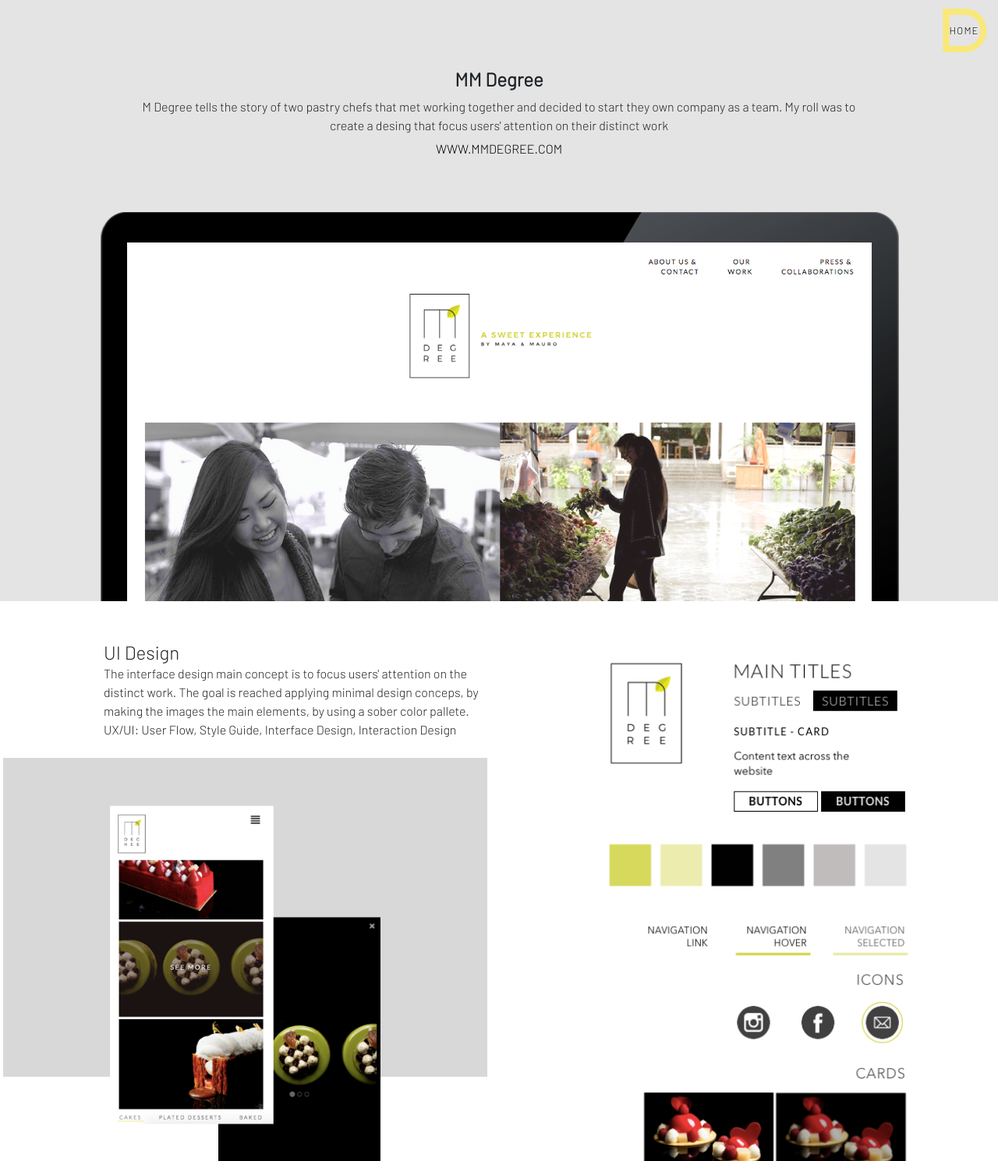
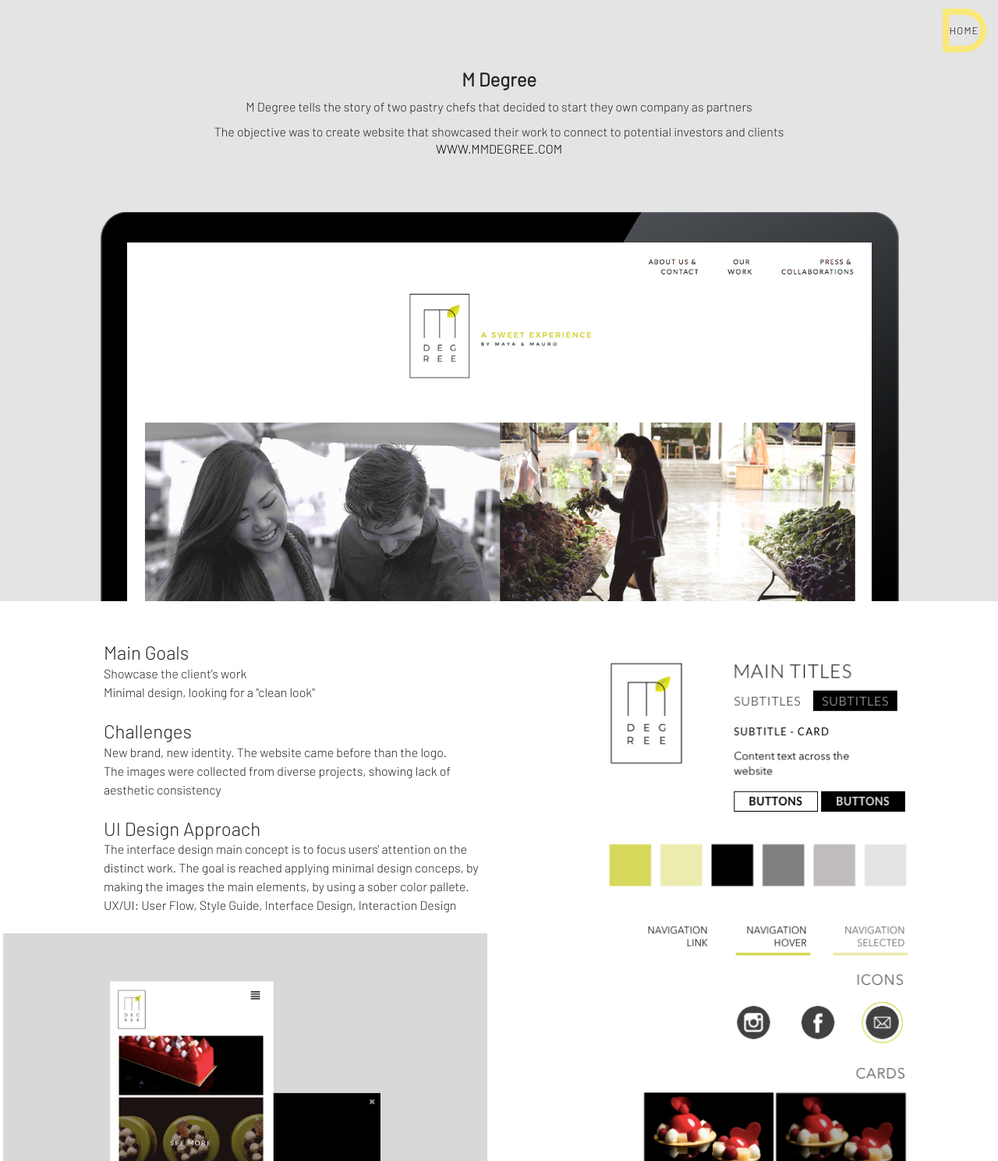
Before and after one commit to Danitlls/Portfolio-MDT, a plain HTML site: page project4.html in a window 1280 px wide. Shown: the top 1489 px of the page at 78% size. Drawn offline with nearby package versions, Linux system fonts and the light colour scheme.

Commit message:
Add project description

```diff
--- a/project4.html
+++ b/project4.html
@@ -32,8 +32,9 @@
 
     <div class="container-fluid module p-0 pt-5" style="background-color: #e4e4e4;">
       <div class="text-center py-4 my-3">
-        <h2 class="font-weight-bold">MM Degree</h2>
-        <p class="w-75 mx-auto py-2">M Degree tells the story of two pastry chefs that met working together and decided to start they own company as a team. My roll was to create a desing that focus users' attention on their distinct work</p>
+        <h2 class="font-weight-bold">M Degree</h2>
+        <p class="w-75 mx-auto py-2">M Degree tells the story of two pastry chefs that decided to start they own company as partners</p>
+        <p>The objective was to create website that showcased their work to connect to potential investors and clients</p>
         <a href="http://www.mmdegree.com"><h6 class="text-uppercase">www.mmdegree.com</h6></a>
       </div>
       <div class="w-100 h-100 d-flex justify-content-center mt-5 mx-auto p-0">
@@ -48,7 +49,13 @@
         <div class="order-0 order-md-0 col-md-6 bg-white ">
           <div class="pb-4 pt-1 ml-0 ml-md-5 pr-sm-5 mr-sm-4 pr-md-0 mr-md-0">
             <div class="project-header">
-              <h2>UI Design</h2>
+              <h2>Main Goals</h2>
+              <p>Showcase the client's work</p>
+              <p>Minimal design, looking for a "clean look"</p></br>
+              <h2>Challenges</h2>
+              <p>New brand, new identity. The website came before than the logo.</p>
+              <p>The images were collected from diverse projects, showing lack of aesthetic consistency</p></br>
+              <h2>UI Design Approach</h2>
               <p>The interface design main concept is to focus users' attention on the distinct work. The goal is reached applying minimal design conceps, by making the images the main elements, by using a sober color pallete.</p>
               <p>UX/UI: User Flow, Style Guide, Interface Design, Interaction Design</p>
             </div>
```
Also changed, not shown: index.html (+2 -2 lines), 1 other file.
